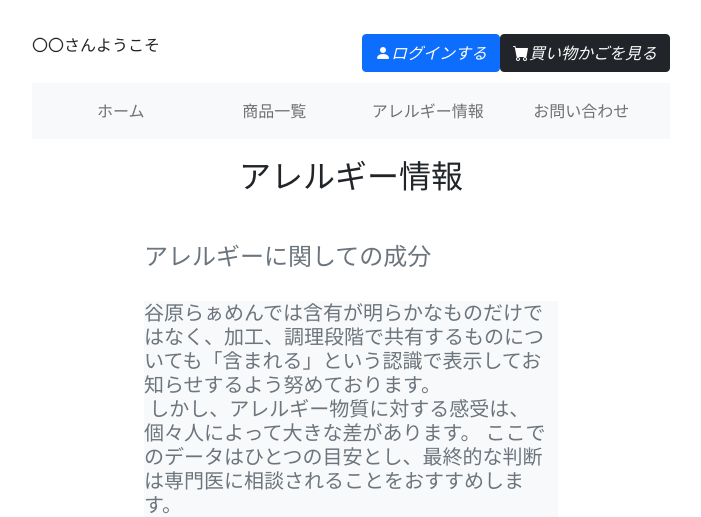
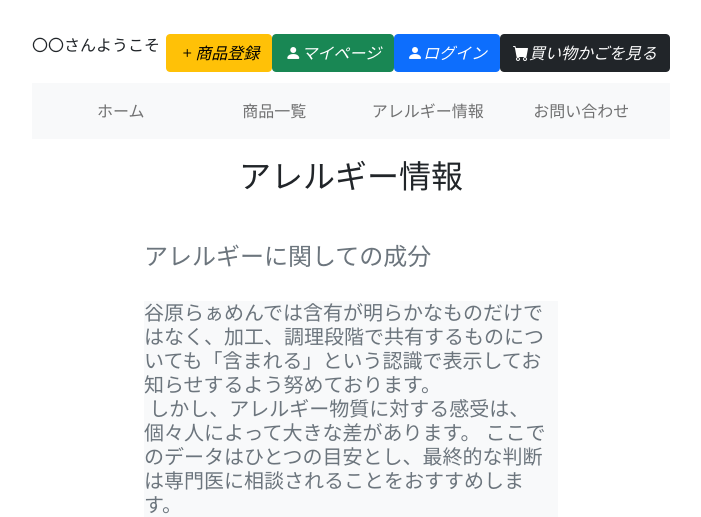
Before and after one commit to mitunari321kg/EC_Project, a PHP site: page /allergy.php in a window 1280 px wide. Shown: the part 382-899 px from the top of the page, without its empty margins (289-990 px from the left). Run offline with PHP 8.4, Linux system fonts and the light colour scheme.

Commit message:
ヘッダー：ボタン追加 注文履歴：枠線色変更

```diff
--- a/view/frame/header.php
+++ b/view/frame/header.php
@@ -18,8 +18,14 @@
                     </p>
                     <div class="navbar-collapse d-flex justify-content-end" id="navbar1">
                         <ul class="navbar-nav ml-auto">
+                            <button type="submit" class="btn btn-warning" onclick="location.href='#'">
+                                <font color="black"><i class="bi bi-plus text-nowrap">商品登録</i></font>
+                            </button>
+                            <button type="submit" class="btn btn-success" onclick="location.href='#'">
+                                <font color="white"><i class="bi bi-person-fill text-nowrap">マイページ</i></font>
+                            </button>
                             <button type="submit" class="btn btn-primary" onclick="location.href='Login.php'">
-                                <font color="white"><i class="bi bi-person-fill text-nowrap">ログインする</i></font>
+                                <font color="white"><i class="bi bi-person-fill text-nowrap">ログイン</i></font>
                             </button>
                             <button type="submit" class="nav-item btn btn-dark text-nowrap">
                                 <font color="white"><i class="bi bi-cart-fill">買い物かごを見る</i></font>
```
Also changed, not shown: view/Order_history.php (+7 -7 lines).
